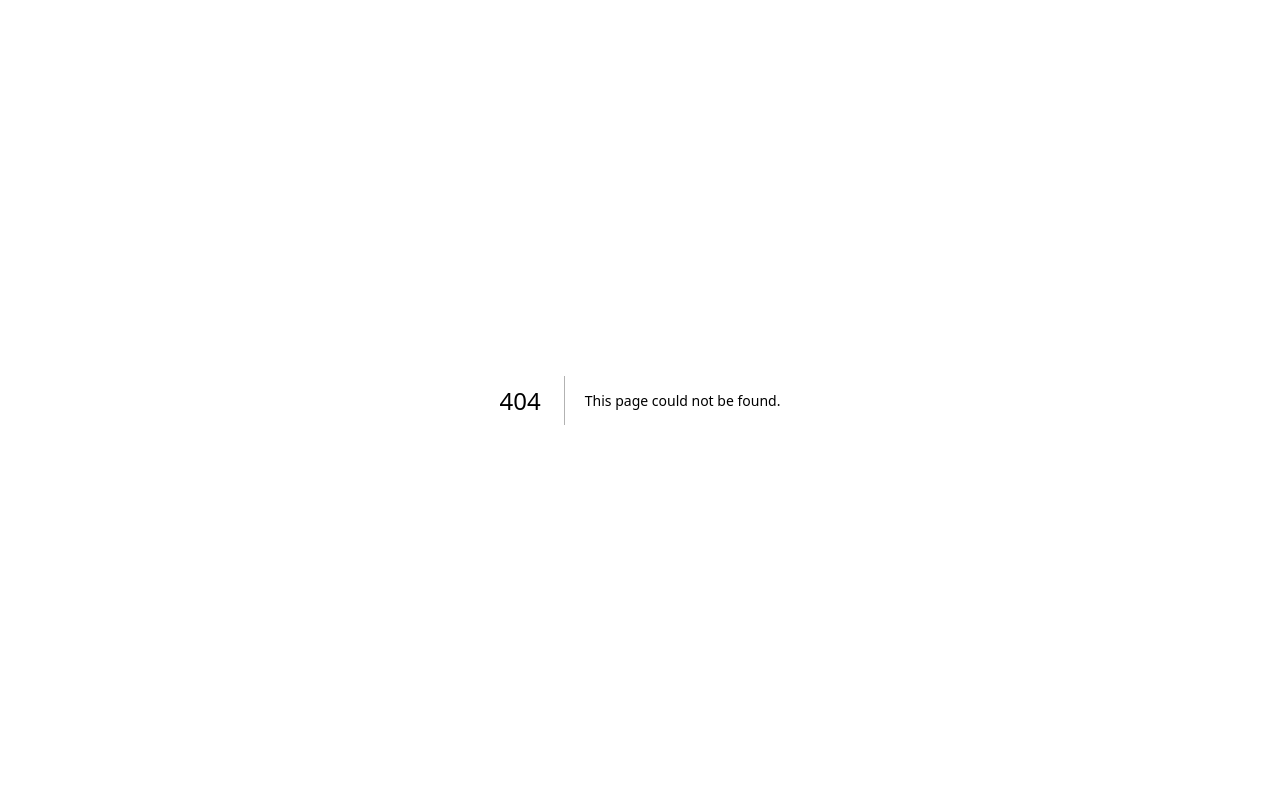
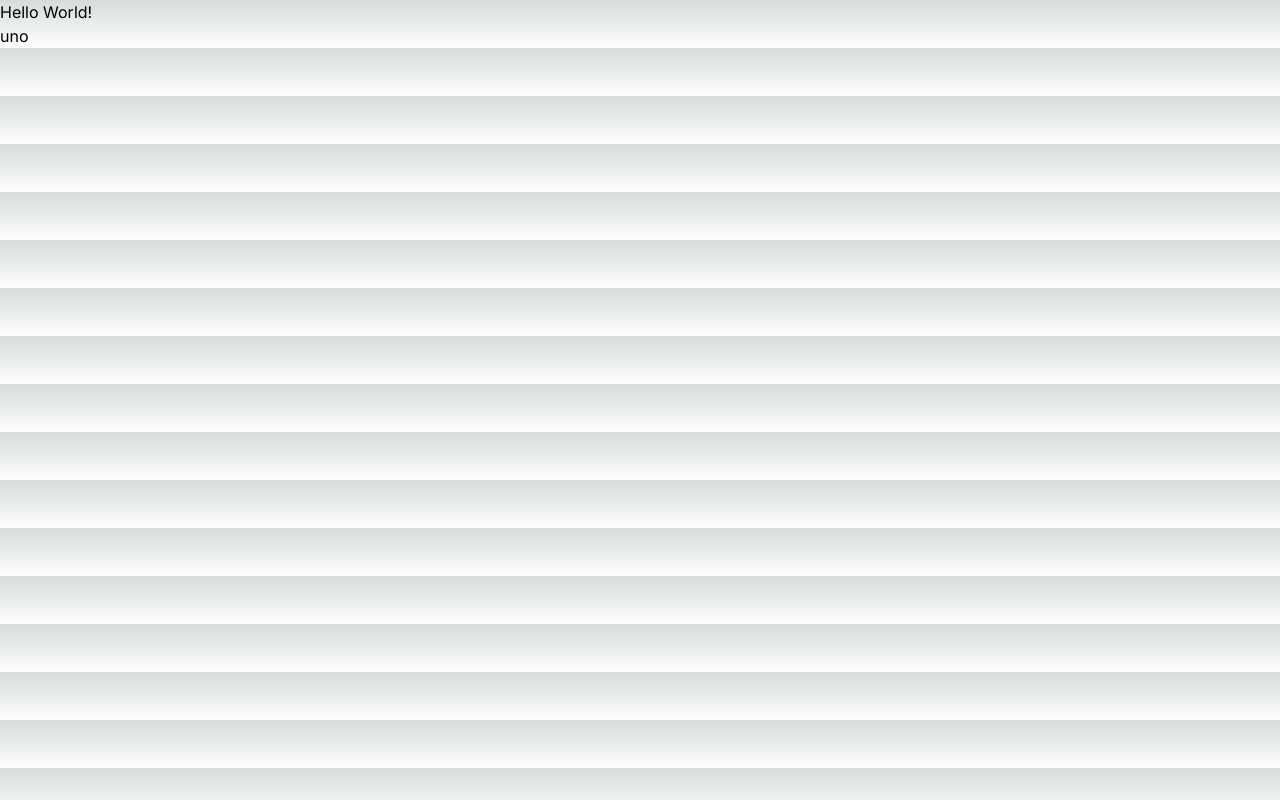
Before and after one commit to IsabelTizon/js-challenges, a Next.js app: page /scrimba/0 in a window 1280 px wide. Before the commit this address had no page. Built offline with nearby package versions, Linux system fonts and the light colour scheme.

Commit message:
details challenge page created

```diff
--- /dev/null
+++ b/src/app/scrimba/[challengeDetails]/page.js
@@ -0,0 +1,63 @@
+import { challenges } from "../../../components/challenges";
+
+export default function ChallengeDetails({ params }) {
+	const { challengeDetails } = params;
+
+	const challenge = challenges[challengeDetails];
+
+	console.log(
+		"=================================================="
+	);
+	/*
+	DESESTRUCTURACION EN JS:
+	https://www.freecodecamp.org/news/destructuring-in-javascript/
+
+	*/
+	console.log("params => ", params);
+	/*
+	console.log("params => ", params);
+	params = EL OBJETO Y SU VALOR
+	params =>  { challengeDetails: '0' }
+	*/
+
+	console.log(
+		"=================================================="
+	);
+	console.log("challengeDetails =>", challengeDetails);
+	/*
+	console.log("challengeDetails =>", challengeDetails);
+	challengeDetails = SOLO EL VALOR
+	(challengeDetails) => 0;
+	*/
+	console.log(
+		"=================================================="
+	);
+	console.log(
+		"challenges[challengeDetails]===>",
+		challenges[challengeDetails]
+	);
+	/*
+	console.log(
+		"challenges[challengeDetails]===>",
+		challenges[challengeDetails]
+	);		challenges= TODAS LOS OBJENTOS CON SUS PROPIEDADES Y VALORES
+	challenges[challengeDetails] = LAS PROPIEDADES Y LOS VALORES DEL OBJETO ESTABLECIDO
+	*/
+	console.log(
+		"=================================================="
+	);
+	console.log("All Challenges", challenges);
+	/*
+	console.log("All Challenges", challenges);
+	challenges= TODAS LOS OBJENTOS CON SUS PROPIEDADES Y VALORES
+	*/
+
+	return (
+		<div>
+			Hello World!
+			<h1 className="" key={challenge.id}>
+				{challenge.name}
+			</h1>
+		</div>
+	);
+}
```
